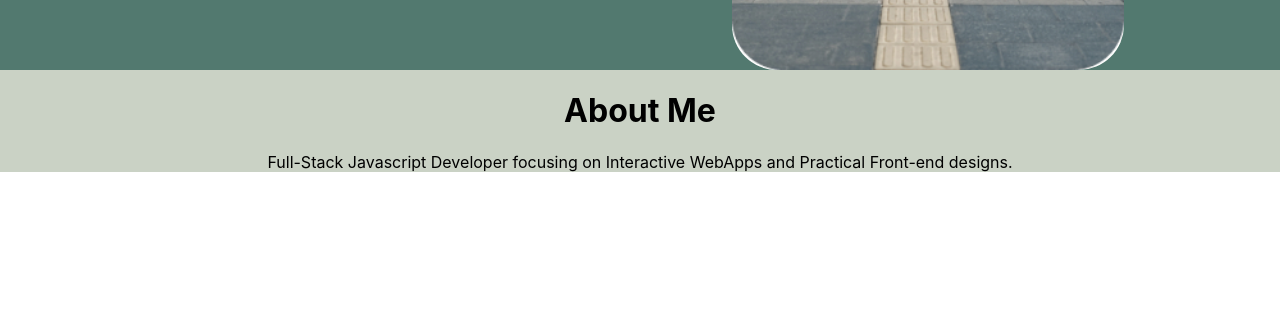
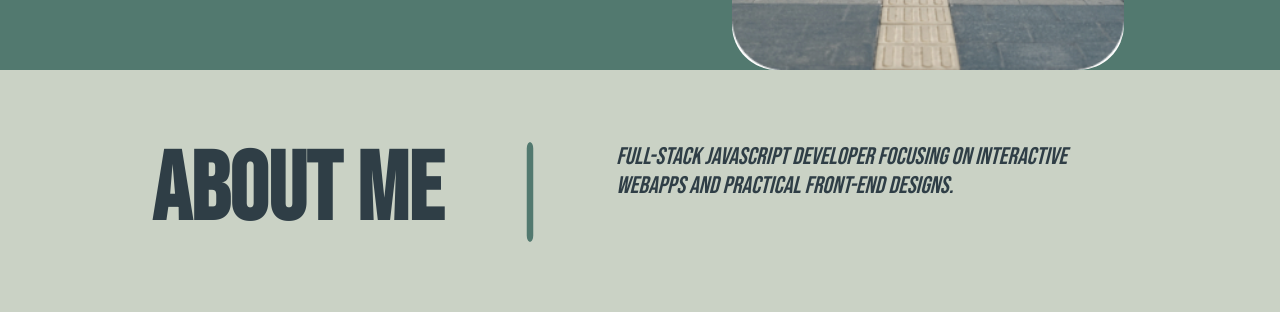
Before and after one commit to XooTB/portfolio, a React (Create React App) app: page / in a window 1280 px wide. Shown: the part 610-922 px from the top of the page. Before the commit the page ends 800 px from the top, so only its background shows below. Built offline with nearby package versions, Linux system fonts and the light colour scheme.

Commit message:
Added About Section

```diff
--- /dev/null
+++ b/src/components/Project.jsx
@@ -0,0 +1,13 @@
+import React from "react";
+
+function Project ({image}) {
+    return(
+        <div className="Project">
+            <div className="pro_img">
+                <img src={image} alt="Project Image"/>
+            </div>
+        </div>
+    )
+}
+
+export default Project;
--- a/src/containers/About.jsx
+++ b/src/containers/About.jsx
@@ -1,10 +1,13 @@
 import React from "react";
+import "../styles/about.css";
+import line from '../images/line.svg'
 
 function About () {
     return(
         <div className="about">
-            <h1>About Me</h1>
-            <p>Full-Stack Javascript Developer focusing on Interactive WebApps and Practical Front-end designs.</p>
+            <h1 className="about-title">About Me</h1>
+            <img src={line} alt="line" className="line"/>
+            <p className="about-desc">Full-Stack Javascript Developer focusing on Interactive WebApps and Practical Front-end designs.</p>
         </div>
     )
 }
--- /dev/null
+++ b/src/containers/Projects.jsx
@@ -0,0 +1,12 @@
+import React from "react";
+import Project from "../components/Project";
+
+function Projects () {
+    return(
+        <div className="projects">
+            <Project />
+        </div>
+    );
+};
+
+export default Projects;
--- a/src/pages/App.js
+++ b/src/pages/App.js
@@ -2,6 +2,7 @@ import '../styles/App.css';
 import NavBar from '../containers/NavBar';
 import Hero from '../containers/Hero';
 import About from '../containers/About';
+import Projects from '../containers/Projects'
 
 function App() {
   return (
@@ -9,6 +10,7 @@ function App() {
       <NavBar />
       <Hero />
       <About />
+      <Projects />
     </div>
   );
 }
--- /dev/null
+++ b/src/styles/about.css
@@ -0,0 +1,25 @@
+.about{
+    display: flex;
+    justify-content: space-around;
+    font-family: 'Bebas Neue', cursive;
+    color: var(--color1);
+}
+
+.about-title{
+    font-size: 6em;
+    max-width: 40%;
+    margin-left: 10vw;
+}
+
+.about-desc{
+    font-size: 1.5em;
+    max-width: 40%;
+    font-style: italic;
+    margin-top: 9vh;
+    text-align: left;
+    margin-right: 10vw;
+}
+
+.line{
+    /* height: 100%; */
+}
```
Also changed, not shown: public/index.html (+1 -23 lines), src/images/line.svg (added).
